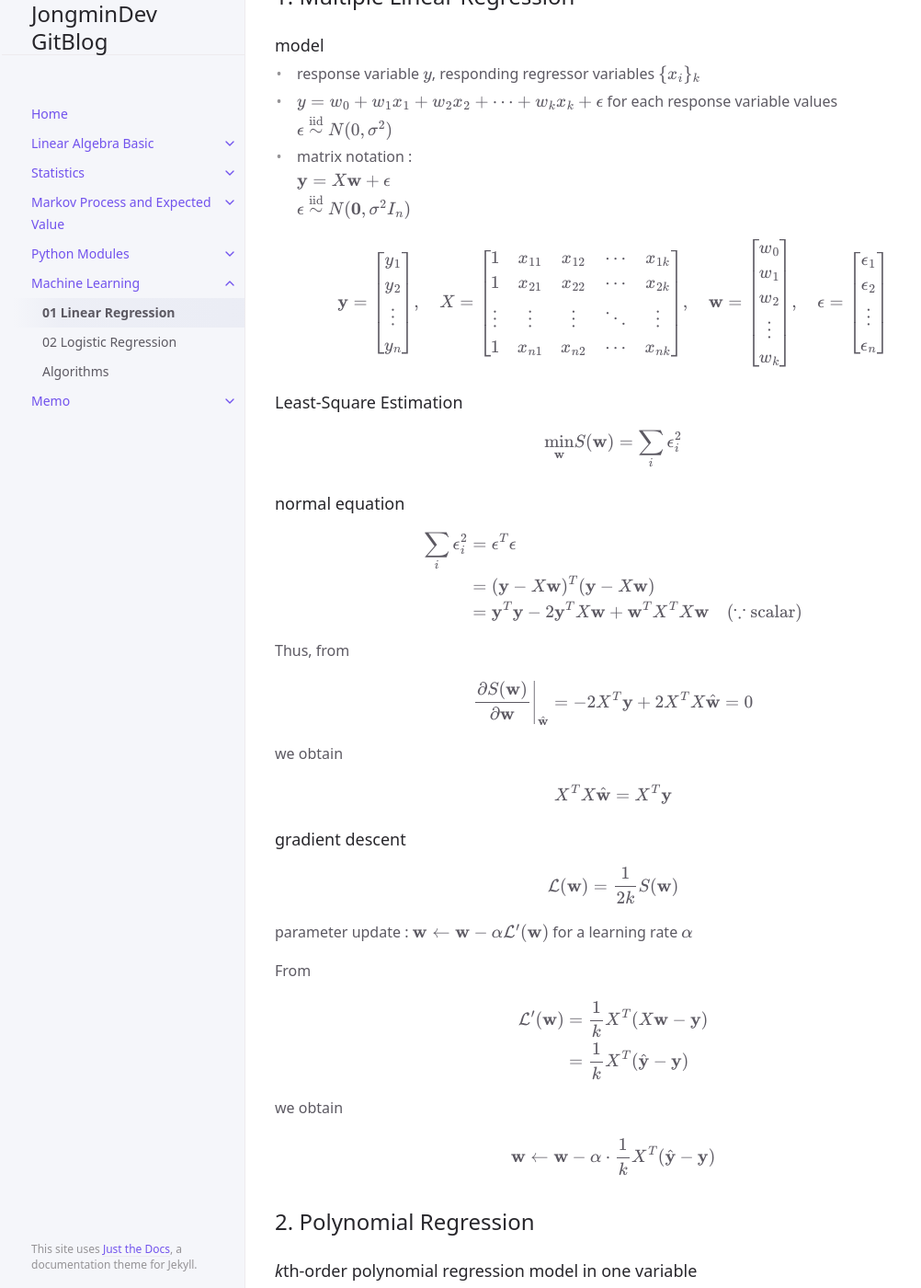
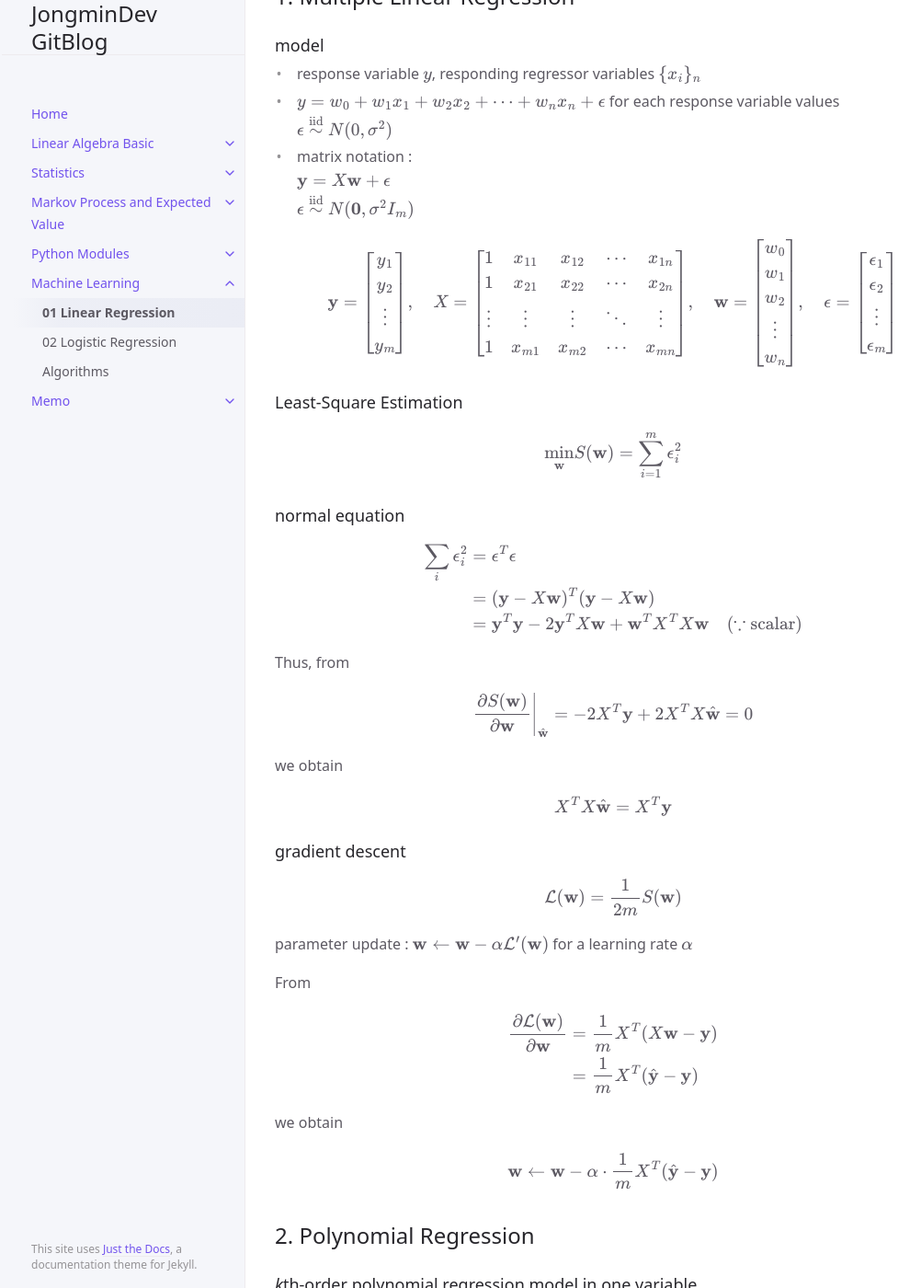
Before and after one commit to jongmindev/jongmindev.github.io, a Jekyll site: the page built from docs/MachineLearning/01LinearRegression.md, in a window 1280 px wide and 1400 px high, scrolled down 579 px. Shown: the whole window at 92% size, without its empty margins (105-1107 px from the left). Built offline with Jekyll 4.4.1, drawn with Linux system fonts in a browser that asks for light colours; some of the changed text lies outside the part shown.

Commit message:
edit subscript

```diff
--- a/docs/MachineLearning/01LinearRegression.md
+++ b/docs/MachineLearning/01LinearRegression.md
@@ -21,12 +21,12 @@ parent : Machine Learning
 
 ### model
 
-- response variable $y$, responding regressor variables $\lbrace x_i \rbrace _k$
-- $y = w_0 + w_1 x_1+ w_2 x_2 + \cdots + w_k x_k + \epsilon$ for each response variable values
+- response variable $y$, responding regressor variables $\lbrace x_i \rbrace _n$
+- $y = w_0 + w_1 x_1+ w_2 x_2 + \cdots + w_n x_n + \epsilon$ for each response variable values
 $\epsilon \overset{\text{iid}}{\sim} N(0, \sigma^2)$
 - matrix notation :
 $\mathbf{y} = X\mathbf{w} + \mathbf{\epsilon} $
-$\mathbf{\epsilon} \overset{\text{iid}}{\sim} N(\mathbf{0}, \sigma^2 I_n)$
+$\mathbf{\epsilon} \overset{\text{iid}}{\sim} N(\mathbf{0}, \sigma^2 I_m)$
 
 $$
 \mathbf{y} =
@@ -34,45 +34,45 @@ $$
     y_1 \\
     y_2 \\
     \vdots \\
-    y_n
+    y_m
 \end{bmatrix},
 
 \quad
 
 X =
 \begin{bmatrix}
-    1 & x_{11} & x_{12} & \cdots & x_{1k} \\
-    1 & x_{21} & x_{22} & \cdots & x_{2k} \\
+    1 & x_{11} & x_{12} & \cdots & x_{1n} \\
+    1 & x_{21} & x_{22} & \cdots & x_{2n} \\
     \vdots & \vdots & \vdots & \ddots & \vdots \\
-    1 & x_{n1} & x_{n2} & \cdots & x_{nk} \\
+    1 & x_{m1} & x_{m2} & \cdots & x_{mn} \\
 \end{bmatrix},
 
 \quad
 
 \mathbf{w} =
 \begin{bmatrix}
-w_0 \\
-w_1 \\
-w_2 \\
-\vdots \\
-w_k
+    w_0 \\
+    w_1 \\
+    w_2 \\
+    \vdots \\
+    w_n
 \end{bmatrix},
 
 \quad
 
 \mathbf{\epsilon} =
 \begin{bmatrix}
-\epsilon_1 \\
-\epsilon_2 \\
-\vdots \\
-\epsilon_n
+    \epsilon_1 \\
+    \epsilon_2 \\
+    \vdots \\
+    \epsilon_m
 \end{bmatrix}
 $$
 
 ### Least-Square Estimation
 
 $$
-\underset{\mathbf{w}}{\text{min}} S(\mathbf{w}) = \sum_i \epsilon_i^2
+\underset{\mathbf{w}}{\text{min}} S(\mathbf{w}) = \sum_{i=1}^{m} \epsilon_i^2
 $$
 
 
@@ -103,7 +103,7 @@ $$
 ### gradient descent
 
 $$
-\mathcal{L}(\mathbf{w}) = \frac{1}{2k} S(\mathbf{w})
+\mathcal{L}(\mathbf{w}) = \frac{1}{2m} S(\mathbf{w})
 $$
 
 parameter update : $\mathbf{w} \leftarrow \mathbf{w} - \alpha \mathcal{L}^\prime(\mathbf{w}) $ for a learning rate $\alpha$
@@ -112,9 +112,9 @@ From
 
 $$
 \begin{align*}
-    \mathcal{L}^\prime(\mathbf{w})
-    &= \frac{1}{k} X^T (X \mathbf{w} - \mathbf{y}) \\
-    &= \frac{1}{k} X^T (\hat{\mathbf{y}} - \mathbf{y})
+    \frac{\partial \mathcal{L}(\mathbf{w})}{\partial \mathbf{w}}
+    &= \frac{1}{m} X^T (X \mathbf{w} - \mathbf{y}) \\
+    &= \frac{1}{m} X^T (\hat{\mathbf{y}} - \mathbf{y})
 \end{align*}
 $$
 
@@ -123,7 +123,7 @@ we obtain
 $$
 \mathbf{w}
 \leftarrow
-\mathbf{w} - \alpha \cdot \frac{1}{k} X^T (\hat{\mathbf{y}} - \mathbf{y})
+\mathbf{w} - \alpha \cdot \frac{1}{m} X^T (\hat{\mathbf{y}} - \mathbf{y})
 $$
 
 
@@ -132,7 +132,7 @@ $$
 ### *k*th-order polynomial regression model in one variable
 
 $$
-y = w_0 + w_1 x + w_2 x^2 + \cdots + w_k x^k + \epsilon
+y = w_0 + w_1 x + w_2 x^2 + \cdots + w_n x^n + \epsilon
 $$
 
 ### second-order polynomial regression model in two variables
@@ -150,11 +150,11 @@ $$
 ### orthogonal polynomial regression
 
 $$
-y = \alpha_0 P_0(x) + \alpha_1 P_1(x) + \cdots + \alpha_k P_k(x) + \epsilon
+y = \alpha_0 P_0(x) + \alpha_1 P_1(x) + \cdots + {\alpha}_n P_n(x) + \epsilon
 $$
 
 where $P(x)$ is the *j*th order orthogonal polynomial defined as
 
 $$
-\sum_{i=1}^n P_r(x_i)  P_s(x_i) = 0, \quad r \ne s \quad \text{and} \quad P_0(x_i) = 1
+\sum_{i=1}^m P_r(x_i)  P_s(x_i) = 0, \quad r \ne s \quad \text{and} \quad P_0(x_i) = 1
 $$
```
